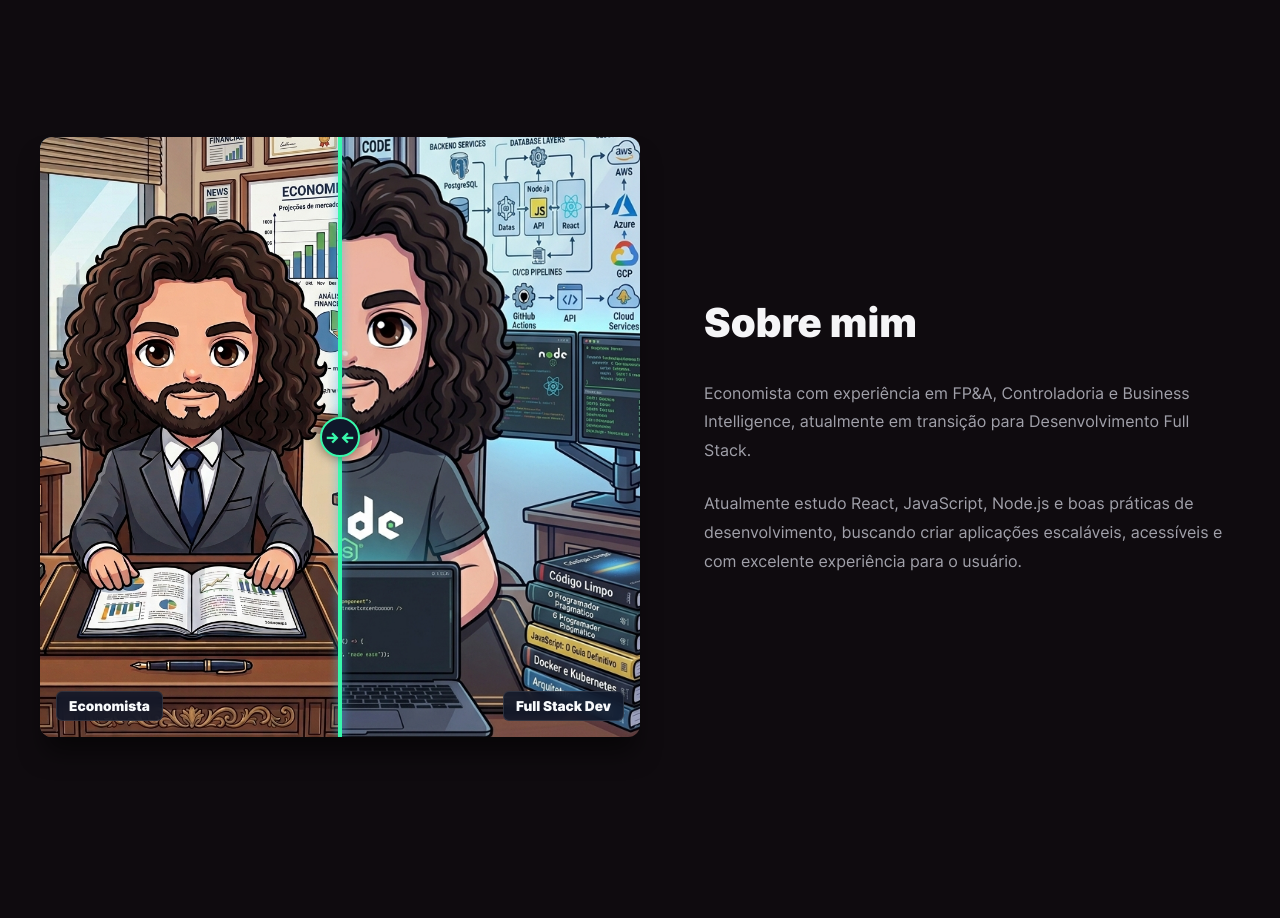
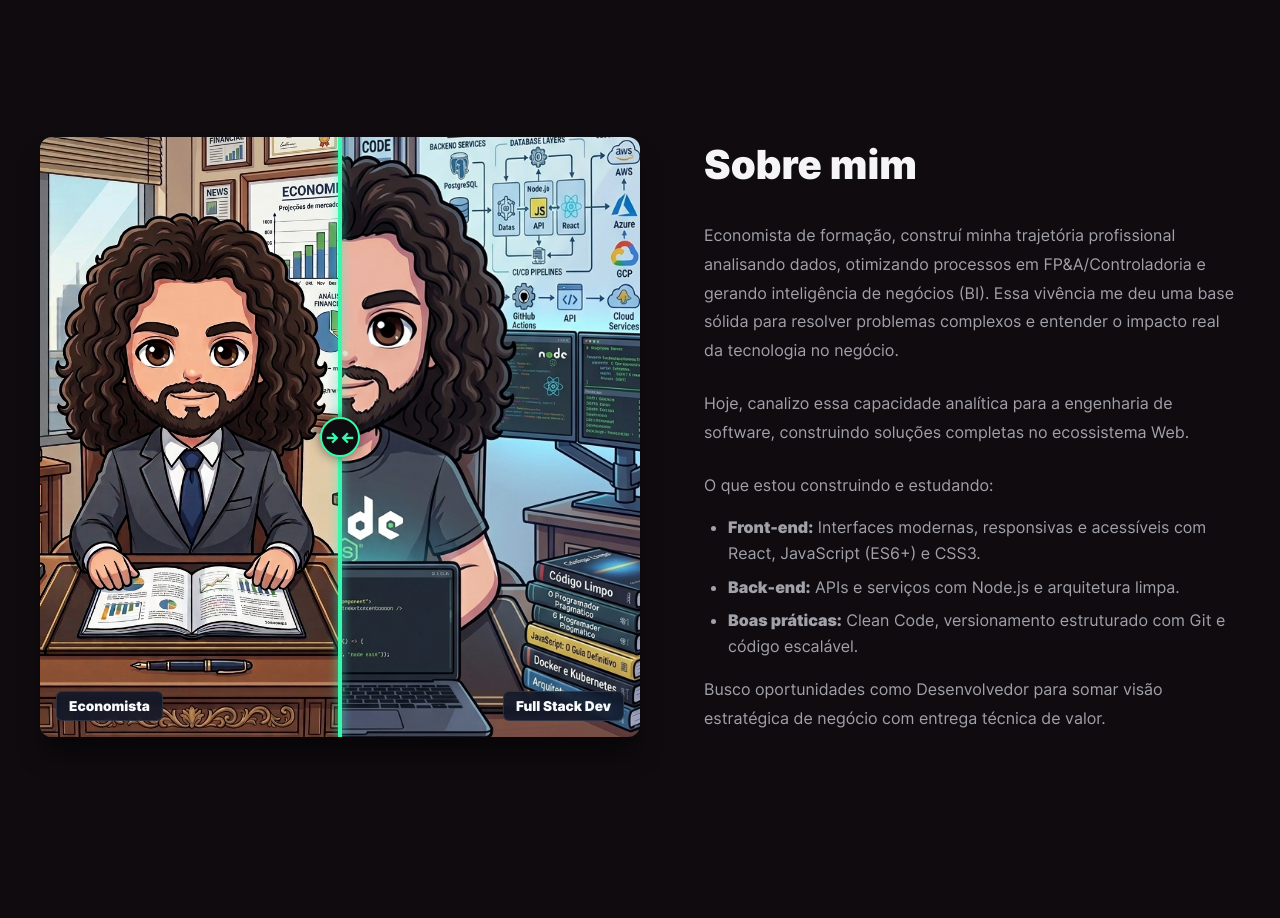
Before and after one commit to flpzht/portfolio, a React (Vite) app: page / in a window 1280 px wide. Shown: the part 760-1678 px from the top of the page. Built offline with nearby package versions, Linux system fonts and the light colour scheme.

Commit message:
refactor(about) text and about style

```diff
--- a/src/components/AboutAnimation/AboutAnimation.module.css
+++ b/src/components/AboutAnimation/AboutAnimation.module.css
@@ -51,7 +51,7 @@
       z-index: 2;
       transform: translateX(-50%);
       cursor: ew-resize;
-      box-shadow: 0 0 10px rgba(56, 189, 248, 0.8);
+      box-shadow: 0 0 10px rgba(56, 248, 213, 0.8);
     }
 
     /* Botão Central na Linha Divisória */
@@ -62,7 +62,7 @@
       transform: translate(-50%, -50%);
       width: 40px;
       height: 40px;
-      background-color: #0f172a;
+      background-color: #0f0b0f;
       border: 2px solid #38f8ab;
       border-radius: 50%;
       display: flex;
--- a/src/sections/About/About.jsx
+++ b/src/sections/About/About.jsx
@@ -16,14 +16,21 @@ export default function About() {
           <h2 className={styles.title}>Sobre mim</h2>
 
           <p className={styles.description}>
-            Economista com experiência em FP&A, Controladoria e Business
-            Intelligence, atualmente em transição para Desenvolvimento
-            Full Stack.
+            Economista de formação, construí minha trajetória profissional analisando dados,
+            otimizando processos em FP&A/Controladoria e gerando inteligência de negócios (BI).
+            Essa vivência me deu uma base sólida para resolver problemas complexos e entender o impacto real da tecnologia no negócio.
           </p>
           <p className={styles.description}>
-            Atualmente estudo React, JavaScript, Node.js e boas práticas de
-            desenvolvimento, buscando criar aplicações escaláveis, acessíveis e
-            com excelente experiência para o usuário.
+            Hoje, canalizo essa capacidade analítica para a engenharia de software, construindo soluções completas no ecossistema Web.
+          </p>
+          <p className={styles.description}>
+            O que estou construindo e estudando:
+            <ul className={styles.list}>
+              <li><strong>Front-end:</strong> Interfaces modernas, responsivas e acessíveis com React, JavaScript (ES6+) e CSS3.</li>
+              <li><strong>Back-end:</strong> APIs e serviços com Node.js e arquitetura limpa.</li>
+              <li><strong>Boas práticas:</strong> Clean Code, versionamento estruturado com Git e código escalável.</li>
+            </ul>
+            Busco oportunidades como Desenvolvedor para somar visão estratégica de negócio com entrega técnica de valor.
           </p>
         </div>
       </div>
--- a/src/sections/About/About.module.css
+++ b/src/sections/About/About.module.css
@@ -13,14 +13,6 @@
 
   margin: 0 auto;
 }
-
-/* .image {
-  flex: 1;
-
-  display: flex;
-  justify-content: center;
-  align-items: center;
-} */
 
 .content {
   flex: 1;
@@ -46,3 +38,16 @@
 .description:last-child {
   margin-bottom: 0;
 }
+
+.list {
+ list-style-type: disc;
+ padding-left: 1.5rem;
+ margin: 1rem 0;
+}
+
+.list li {
+  margin-bottom: 0.5rem;
+  line-height: 1.6;
+
+  color: var(--text-secondary);
+}
```
